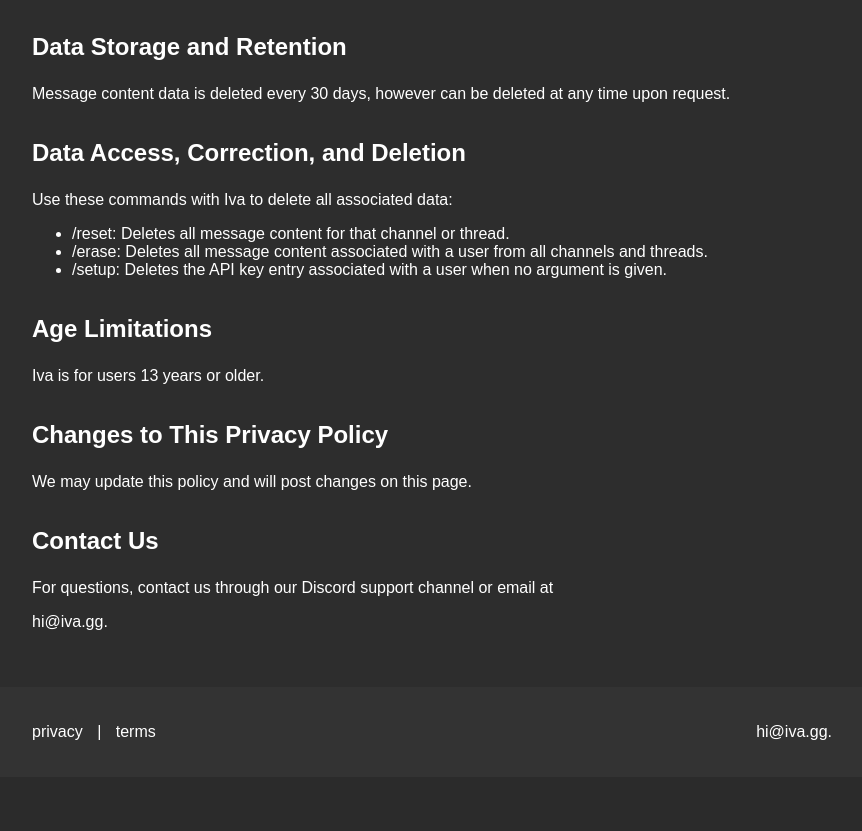
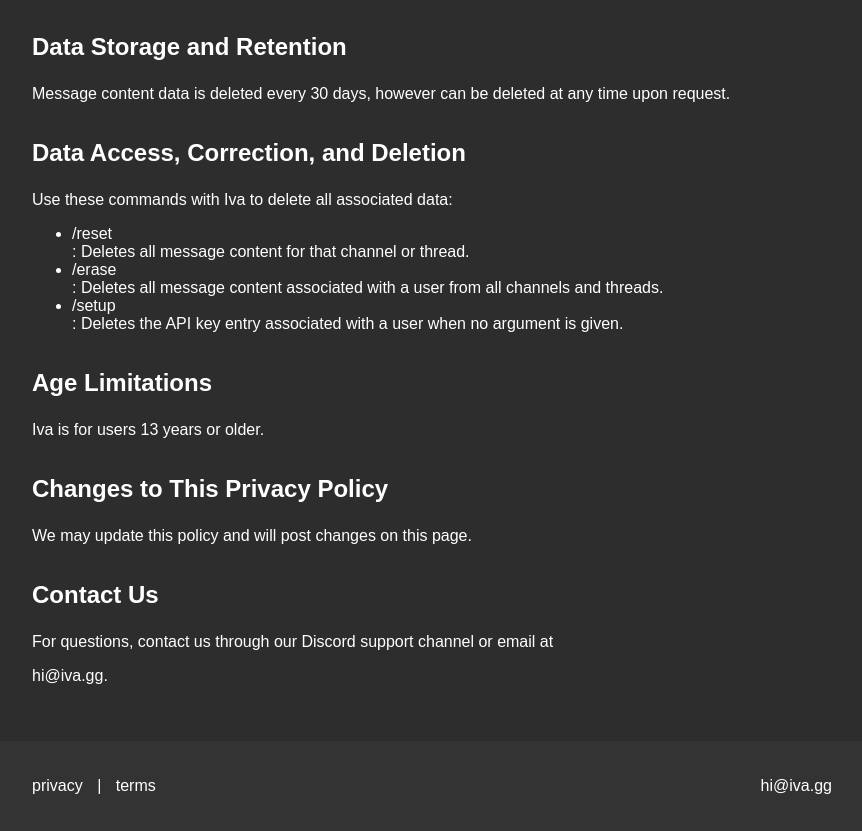
Before and after one commit to gutbash/gpt-iva-cord, a Python web app: template templates/privacy.html in a window 1280 px wide. Shown: the part 527-1358 px from the top of the page, without its empty margins (208-1070 px from the left). Before the commit the page ends 1267 px from the top, so only its background shows below. Run offline with Jinja, Linux system fonts and the light colour scheme; the template is opened without the code that fills it, so the values that code supplies are empty; some web fonts are replaced.

Commit message:
update strong divs

```diff
--- a/templates/index.html
+++ b/templates/index.html
@@ -37,7 +37,7 @@
                 <a href="/terms">terms</a>
             </div>
             <div class="footer-contact">
-                <p><a href="mailto:hi@iva.gg"><div class="strong">hi@iva.gg.</div></a></p>
+                <p><a href="mailto:hi@iva.gg"><div class="strong">hi@iva.gg</div></a></p>
             </div>
         </div>
     </footer>
--- a/templates/privacy.html
+++ b/templates/privacy.html
@@ -46,9 +46,9 @@
         <h2>Data Access, Correction, and Deletion</h2>
         <p>Use these commands with Iva to delete all associated data:</p>
         <ul>
-            <li>/reset: Deletes all message content for that channel or thread.</li>
-            <li>/erase: Deletes all message content associated with a user from all channels and threads.</li>
-            <li>/setup: Deletes the API key entry associated with a user when no argument is given.</li>
+            <li><div class="strong">/reset</div>: Deletes all message content for that channel or thread.</li>
+            <li><div class="strong">/erase</div>: Deletes all message content associated with a user from all channels and threads.</li>
+            <li><div class="strong">/setup</div>: Deletes the API key entry associated with a user when no argument is given.</li>
         </ul>
 
         <h2>Age Limitations</h2>
@@ -68,7 +68,7 @@
                 <a href="/terms">terms</a>
             </div>
             <div class="footer-contact">
-                <p><a href="mailto:hi@iva.gg"><div class="strong">hi@iva.gg.</div></a></p>
+                <p><a href="mailto:hi@iva.gg"><div class="strong">hi@iva.gg</div></a></p>
             </div>
         </div>
     </footer>
--- a/templates/terms.html
+++ b/templates/terms.html
@@ -56,7 +56,7 @@
                 <a href="/terms">terms</a>
             </div>
             <div class="footer-contact">
-                <p><a href="mailto:hi@iva.gg"><div class="strong">hi@iva.gg.</div></a></p>
+                <p><a href="mailto:hi@iva.gg"><div class="strong">hi@iva.gg</div></a></p>
             </div>
         </div>
     </footer>
```
